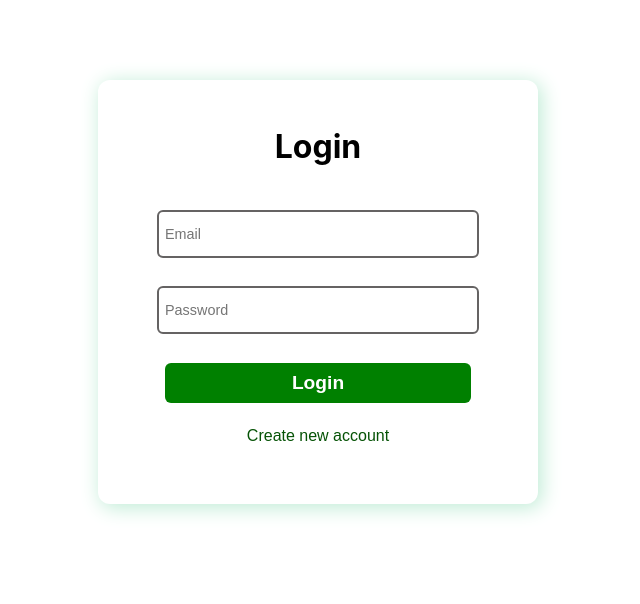
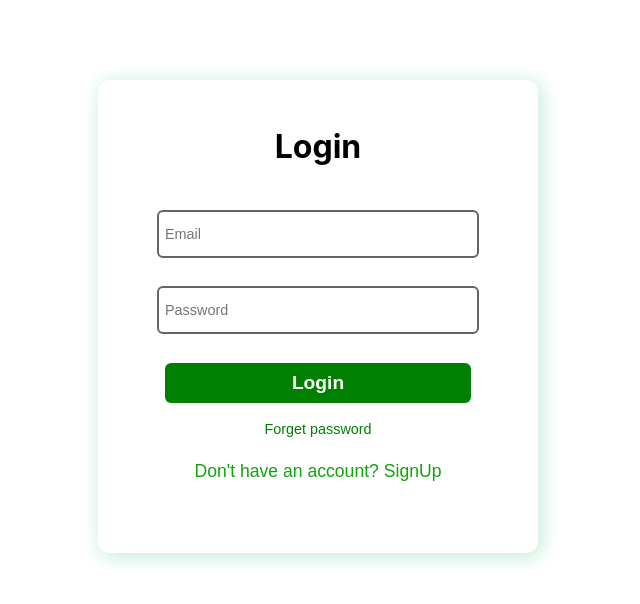
Before and after one commit to Dolly62/ExpenseTracker, a React (Create React App) app: page / in a window 1280 px wide. Shown: the top 604 px of the page, without its empty margins (322-962 px from the left). Built offline with nearby package versions, Linux system fonts and the light colour scheme.

Commit message:
Async Await

```diff
--- a/src/components/Authentication.js/Auth.js
+++ b/src/components/Authentication.js/Auth.js
@@ -1,6 +1,6 @@
 import React, { useContext, useState } from "react";
 import AuthContext from "../store/auth-context";
-import classes from "./Auth.module.css"
+import classes from "./Auth.module.css";
 
 const Auth = () => {
   const [email, setEmail] = useState("");
@@ -15,19 +15,24 @@ const Auth = () => {
     setIsLogin((prevState) => !prevState);
   };
 
-  const submitHandler = (event) => {
+  const submitHandler = async (event) => {
     event.preventDefault();
-    if (password === confirmPassword) {
+
     setIsLoading(true);
     let url;
     if (isLogin) {
       url =
         "https://identitytoolkit.googleapis.com/v1/accounts:signInWithPassword?key=AIzaSyCASb28ElCQEKerlpRr_iRzZ6mFyvyruOQ";
     } else {
+      if (password === confirmPassword) {
         url =
           "https://identitytoolkit.googleapis.com/v1/accounts:signUp?key=AIzaSyCASb28ElCQEKerlpRr_iRzZ6mFyvyruOQ";
+      } else {
+        alert("Please put the correct password");
       }
-      fetch(url, {
+    }
+    try {
+      const response = await fetch(url, {
         method: "POST",
         body: JSON.stringify({
           email: email,
@@ -37,29 +42,20 @@ const Auth = () => {
         headers: {
           "Content-Type": "application/json",
         },
-      })
-        .then((res) => {
+      });
       setIsLoading(false);
-          if (res.ok) {
-            return res.json();
-          } else {
-            res.json().then((data) => {
-              //   console.log(data);
-              const err = "Failed";
-              throw new Error(err);
-            });
+      if (!response.ok) {
+        const data = await response.json();
+        let errMsg = "Authentication failed";
+        throw new Error(errMsg);
       }
-        })
-        .then((data) => {
-          console.log(data);
-          authCtx.login(data.idToken)
-        })
-        .catch((error) => {
+      const data = await response.json();
+      console.log(data.idToken);
+      authCtx.login(data.idToken);
+    } catch (error) {
       alert(error.message);
-        });
-    }else{
-        alert("Please put the correct password")
     }
+
     setEmail("");
     setPassword("");
     setConfirmPassword("");
@@ -95,20 +91,29 @@ const Auth = () => {
           value={password}
           onChange={passwordHandler}
         />
-        {!isLogin && <input
+        {!isLogin && (
+          <input
             type="password"
             id="confirmPassword"
             placeholder="Confirm Password"
             required
             value={confirmPassword}
             onChange={confirmPasswordHandler}
-        />}
+          />
+        )}
         {!isLoading && (
-          <button className={classes.btn} type="submit">{isLogin ? "Login" : "SignUp"}</button>
+          <button className={classes.btn} type="submit">
+            {isLogin ? "Login" : "SignUp"}
+          </button>
         )}
         {isLoading && <p>Loading...</p>}
+        {isLogin && (
+          <button className={classes.passBtn}>Forget password</button>
+        )}
         <button className={classes.modeBtn} onClick={switchAuthModeHandler}>
-          {isLogin ? "Create new account" : "Login with existing account"}
+          {isLogin
+            ? "Don't have an account? SignUp "
+            : "Have an account? LogIn"}
         </button>
       </form>
     </section>
--- a/src/components/Authentication.js/Auth.module.css
+++ b/src/components/Authentication.js/Auth.module.css
@@ -43,7 +43,7 @@ section {
   padding: 6px;
 }
 
-.form input:active{
+.form input:focus{
     border: 2px solid green;
 }
 
@@ -62,13 +62,24 @@ section {
 
 .btn:hover{
     background: rgb(59, 155, 59);
+    box-shadow: 3px 3px 15px 1px rgb(184, 238, 184);
+}
+
+.passBtn{
+    border: none;
+    background: none;
+    margin: 2px auto;
+    font-size: 0.9em;
+    color: green;
+    cursor: pointer;
 }
 
 .modeBtn{
     border: none;
     background: none;
-    margin: 8px auto;
-    color: rgb(6, 83, 6);
-    font-size: 1em;
+    margin: 20px auto;
+    color: rgb(15, 164, 15);
+    font-weight: 300;
+    font-size: 1.1em;
     cursor: pointer;
 }
```
Also changed, not shown: src/index.js (+4 -4 lines). Lines whose indentation alone changed are shown as unchanged.
